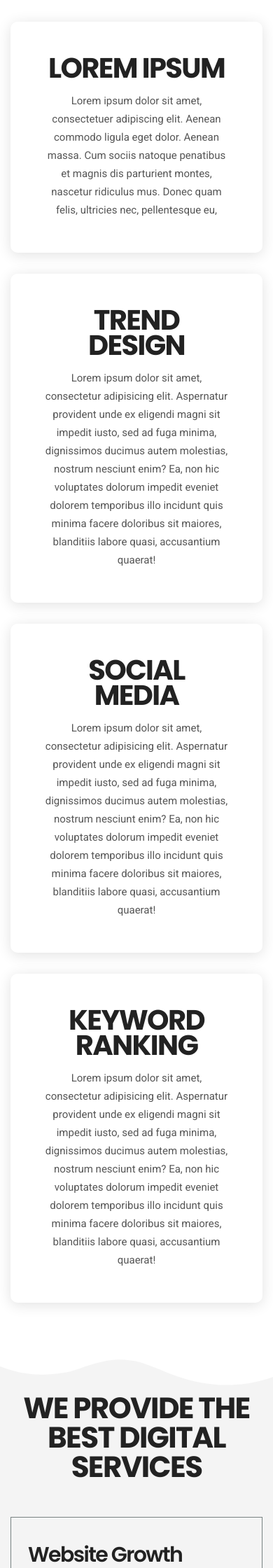
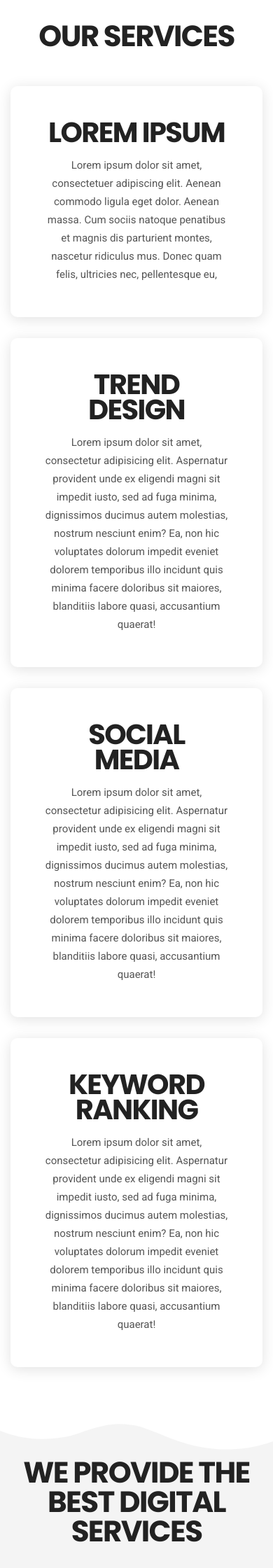
Before and after one commit to amdryznn/PT.-Adi-Raya-Construction, a PHP site: page /arcon/ in a window 390 px wide. Shown: the part 793-3033 px from the top of the page at 70% size. Run offline with PHP 8.4, Linux system fonts and the light colour scheme; data comes from the database, SQL or seed files in the repository; some libraries are stand-ins or nearby versions.

Commit message:
tambahjudulservices

```diff
--- a/index.php
+++ b/index.php
@@ -50,6 +50,16 @@
 
 <!-- ***** Promo Area Start ***** -->
 <section class="section promo-area ptb_100">
+
+    <div class="section-heading text-center">
+        <h2> Our Services
+
+        </h2>
+        <p class="d-none d-sm-block mt-4">
+            <?php print $service_text ?>
+        </p>
+    </div>
+
     <div class="container">
         <div class="row">
 
```
